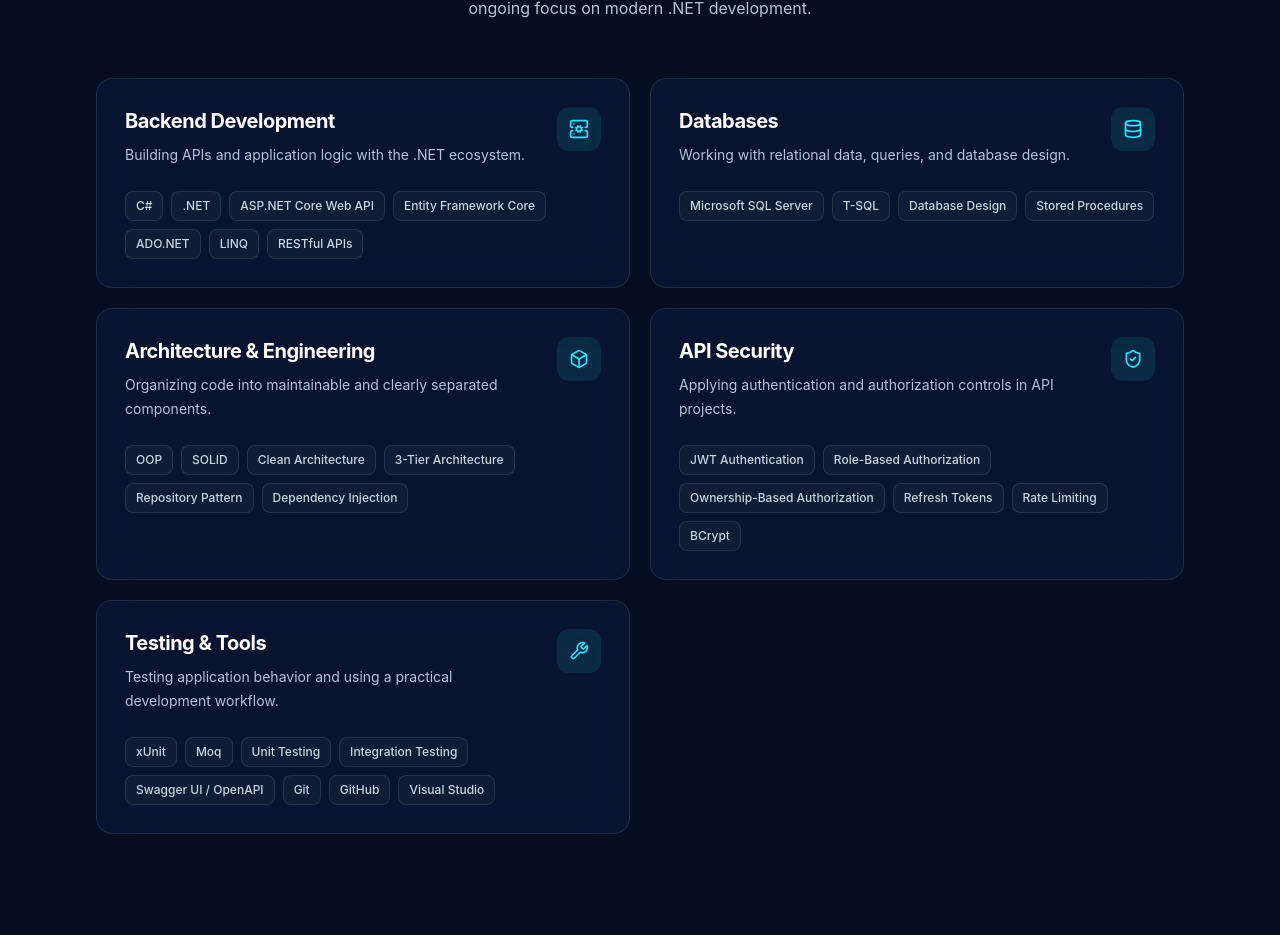
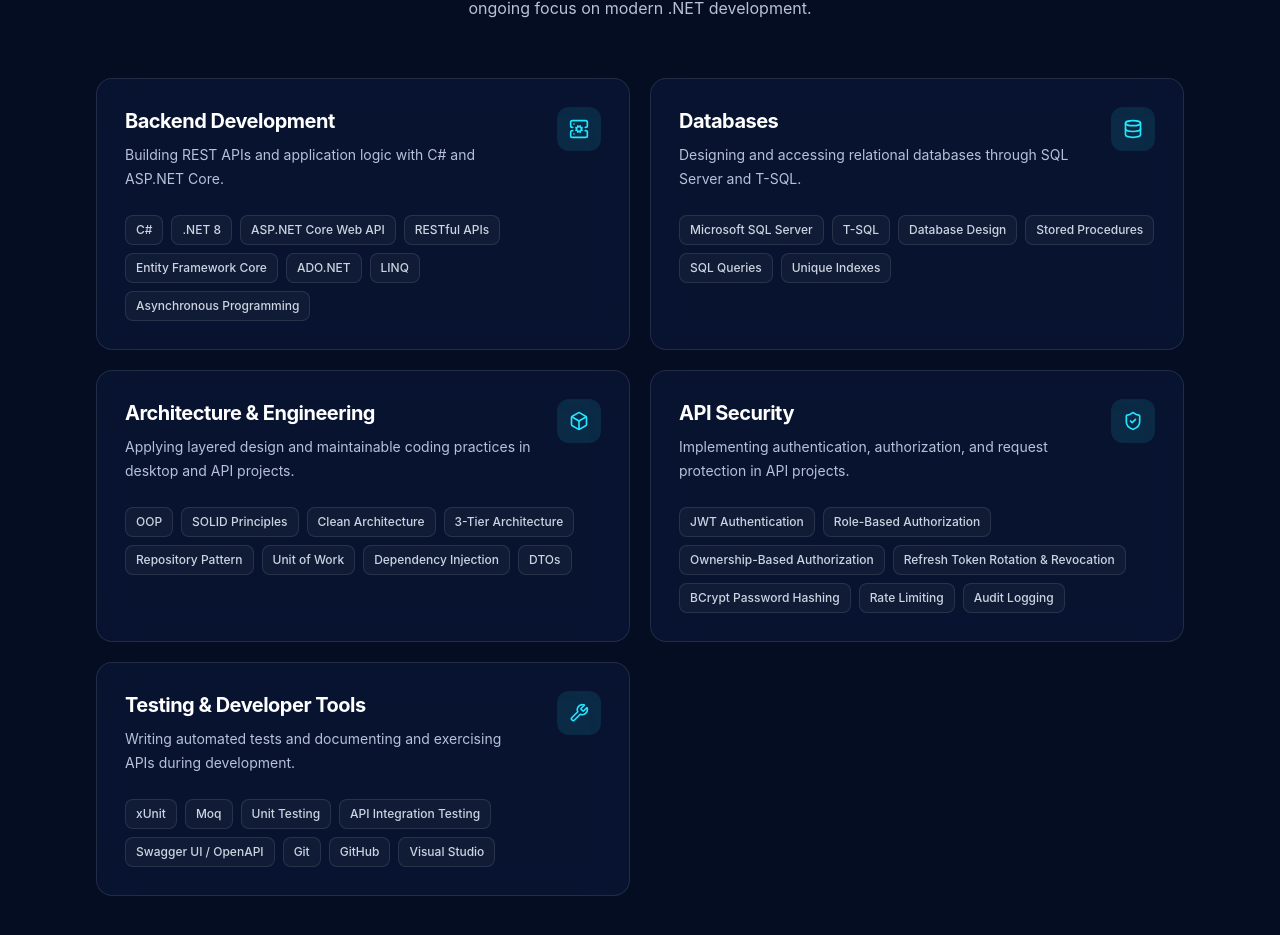
Before and after one commit to Albarafahed/my_website, a Next.js app: page / in a window 1280 px wide. Shown: the part 1654-2589 px from the top of the page. Built offline with nearby package versions, Linux system fonts and the light colour scheme.

Commit message:
Highlight implemented .NET backend skills

```diff
--- a/data/skills.ts
+++ b/data/skills.ts
@@ -10,32 +10,32 @@ export interface SkillGroup {
 export const skillGroups: SkillGroup[] = [
   {
     title: "Backend Development",
-    description: "Building APIs and application logic with the .NET ecosystem.",
+    description: "Building REST APIs and application logic with C# and ASP.NET Core.",
     icon: ServerCog,
-    skills: ["C#", ".NET", "ASP.NET Core Web API", "Entity Framework Core", "ADO.NET", "LINQ", "RESTful APIs"],
+    skills: ["C#", ".NET 8", "ASP.NET Core Web API", "RESTful APIs", "Entity Framework Core", "ADO.NET", "LINQ", "Asynchronous Programming"],
   },
   {
     title: "Databases",
-    description: "Working with relational data, queries, and database design.",
+    description: "Designing and accessing relational databases through SQL Server and T-SQL.",
     icon: Database,
-    skills: ["Microsoft SQL Server", "T-SQL", "Database Design", "Stored Procedures"],
+    skills: ["Microsoft SQL Server", "T-SQL", "Database Design", "Stored Procedures", "SQL Queries", "Unique Indexes"],
   },
   {
     title: "Architecture & Engineering",
-    description: "Organizing code into maintainable and clearly separated components.",
+    description: "Applying layered design and maintainable coding practices in desktop and API projects.",
     icon: Box,
-    skills: ["OOP", "SOLID", "Clean Architecture", "3-Tier Architecture", "Repository Pattern", "Dependency Injection"],
+    skills: ["OOP", "SOLID Principles", "Clean Architecture", "3-Tier Architecture", "Repository Pattern", "Unit of Work", "Dependency Injection", "DTOs"],
   },
   {
     title: "API Security",
-    description: "Applying authentication and authorization controls in API projects.",
+    description: "Implementing authentication, authorization, and request protection in API projects.",
     icon: ShieldCheck,
-    skills: ["JWT Authentication", "Role-Based Authorization", "Ownership-Based Authorization", "Refresh Tokens", "Rate Limiting", "BCrypt"],
+    skills: ["JWT Authentication", "Role-Based Authorization", "Ownership-Based Authorization", "Refresh Token Rotation & Revocation", "BCrypt Password Hashing", "Rate Limiting", "Audit Logging"],
   },
   {
-    title: "Testing & Tools",
-    description: "Testing application behavior and using a practical development workflow.",
+    title: "Testing & Developer Tools",
+    description: "Writing automated tests and documenting and exercising APIs during development.",
     icon: Wrench,
-    skills: ["xUnit", "Moq", "Unit Testing", "Integration Testing", "Swagger UI / OpenAPI", "Git", "GitHub", "Visual Studio"],
+    skills: ["xUnit", "Moq", "Unit Testing", "API Integration Testing", "Swagger UI / OpenAPI", "Git", "GitHub", "Visual Studio"],
   },
 ];
```
